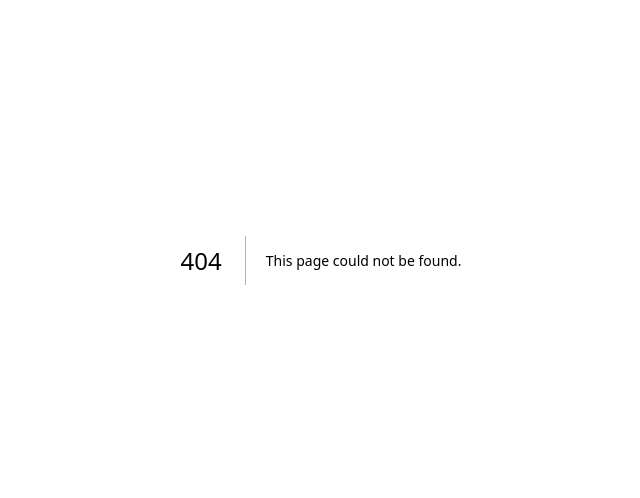
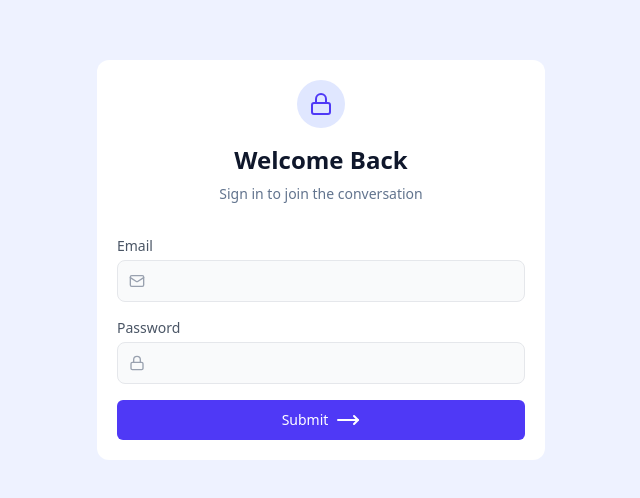
Before and after one commit to rukonbdju/comment-system-frontend, a Next.js app: page /login in a window 1280 px wide. Before the commit this address had no page. Shown: the part 140-638 px from the top of the page, without its empty margins (319-959 px from the left). Built offline with nearby package versions, Linux system fonts and the light colour scheme.

Commit message:
add login page with reusable component

```diff
--- a/package.json
+++ b/package.json
@@ -9,6 +9,7 @@
     "lint": "eslint"
   },
   "dependencies": {
+    "lucide-react": "^0.556.0",
     "next": "16.0.7",
     "react": "19.2.0",
     "react-dom": "19.2.0"
--- /dev/null
+++ b/src/app/login/page.tsx
@@ -0,0 +1,42 @@
+
+import { Button } from "@/components/shared-components/button"
+import { InputField } from "@/components/shared-components/input"
+import { Lock, Mail, MoveRight } from "lucide-react"
+
+export const metadata = {
+    title: 'Login'
+}
+const LoginPage = () => {
+    return (
+        <div className="bg-indigo-50 min-h-screen content-center">
+            <div className="max-w-md bg-white mx-auto p-5 rounded-xl">
+                <div className="text-center mb-8">
+                    <div className="w-12 h-12 bg-indigo-100 rounded-full flex items-center justify-center mx-auto mb-4 text-indigo-600">
+                        <Lock size={24} />
+                    </div>
+                    <h1 className="text-2xl font-bold text-slate-900">Welcome Back</h1>
+                    <p className="text-slate-500 mt-2 text-sm">
+                        Sign in to join the conversation
+                    </p>
+                </div>
+                <form className=" space-y-4">
+                    <InputField
+                        icon={<Mail className="size-4" />}
+                        label="Email"
+                        name="email"
+                        type="email"
+                    />
+                    <InputField
+                        icon={<Lock className="size-4" />}
+                        label="Password"
+                        name="password"
+                        type="password"
+                    />
+                    <Button rightIcon={<MoveRight />} block={true} isLoading={false}>Submit</Button>
+                </form>
+            </div>
+        </div>
+    )
+}
+
+export default LoginPage
--- /dev/null
+++ b/src/components/shared-components/avater.tsx
@@ -0,0 +1,13 @@
+type PropsType = {
+    url: string;
+    alt: string;
+    size: string;
+}
+const Avatar = ({ url, alt, size = "md" }: PropsType) => {
+    const sizeClass = size === "sm" ? "w-8 h-8" : "w-10 h-10";
+    return (
+        <img src={url} alt={alt} className={`${sizeClass} rounded-full border-2 border-slate-200 dark:border-slate-700 object-cover`} />
+    );
+};
+
+export default Avatar;
--- /dev/null
+++ b/src/components/shared-components/button.tsx
@@ -0,0 +1,56 @@
+import { ButtonHTMLAttributes, ReactNode } from "react";
+
+interface ButtonProps extends ButtonHTMLAttributes<HTMLButtonElement> {
+    isLoading?: boolean;
+    block?: boolean; // full width
+    leftIcon?: ReactNode;
+    rightIcon?: ReactNode;
+}
+
+export const Button = ({
+    children,
+    isLoading = false,
+    block = false,
+    leftIcon,
+    rightIcon,
+    disabled,
+    className = "",
+    ...props
+}: ButtonProps) => {
+    return (
+        <button
+            {...props}
+            disabled={disabled || isLoading}
+            className={`
+        inline-flex items-center justify-center gap-2
+        px-4 py-2 rounded-md font-medium text-sm
+        transition-all duration-200
+        focus:outline-none focus:ring-2 focus:ring-offset-2
+        disabled:opacity-60 disabled:cursor-not-allowed
+        bg-indigo-600 text-white hover:bg-indigo-700
+        ${block ? "w-full" : "w-auto"}
+        ${className}
+      `}
+        >
+            {isLoading ? (
+                <>
+                    <Spinner />
+                    <span>Loading...</span>
+                </>
+            ) : (
+                <>
+                    {leftIcon && <span className="flex items-center">{leftIcon}</span>}
+                    {children}
+                    {rightIcon && <span className="flex items-center">{rightIcon}</span>}
+                </>
+            )}
+        </button>
+    );
+};
+
+
+const Spinner = () => {
+    return (
+        <span className="h-4 w-4 animate-spin rounded-full border-2 border-white border-t-transparent" />
+    );
+};
--- /dev/null
+++ b/src/components/shared-components/input.tsx
@@ -0,0 +1,24 @@
+import React from "react";
+
+// Reusable Input Field Component
+export interface InputFieldProps extends React.InputHTMLAttributes<HTMLInputElement> {
+    icon: React.ReactNode;
+    label: string;
+}
+
+export const InputField: React.FC<InputFieldProps> = ({ icon, label, ...props }) => {
+    return (
+        <div className="flex flex-col w-full">
+            <label className="text-sm font-medium text-gray-600 mb-1">{label}</label>
+            <div className="relative">
+                <div className="absolute inset-y-0 left-0 pl-3 flex items-center pointer-events-none text-gray-400">
+                    {icon}
+                </div>
+                <input
+                    {...props}
+                    className="w-full pl-10 pr-3 py-2 bg-gray-50 border border-gray-200 rounded-lg focus:outline-none focus:ring-2 focus:ring-indigo-500 focus:border-transparent transition disabled:cursor-not-allowed"
+                />
+            </div>
+        </div>
+    );
+};
--- /dev/null
+++ b/src/components/shared-components/time-ago.tsx
@@ -0,0 +1,29 @@
+import { useEffect, useState } from "react";
+
+const TimeAgo = ({ timestamp }: { timestamp: number }) => {
+    const [time, setTime] = useState("");
+
+    useEffect(() => {
+        const update = () => {
+            const seconds = Math.floor((Date.now() - timestamp) / 1000);
+            let interval = seconds / 31536000;
+            if (interval > 1) return setTime(Math.floor(interval) + "y");
+            interval = seconds / 2592000;
+            if (interval > 1) return setTime(Math.floor(interval) + "mo");
+            interval = seconds / 86400;
+            if (interval > 1) return setTime(Math.floor(interval) + "d");
+            interval = seconds / 3600;
+            if (interval > 1) return setTime(Math.floor(interval) + "h");
+            interval = seconds / 60;
+            if (interval > 1) return setTime(Math.floor(interval) + "m");
+            setTime("Just now");
+        };
+        update();
+        const timer = setInterval(update, 60000);
+        return () => clearInterval(timer);
+    }, [timestamp]);
+
+    return <span className="text-xs text-slate-500 dark:text-slate-400">{time}</span>;
+};
+
+export default TimeAgo;
```
Also changed, not shown: 1 other file (tests, documents, lock files or other folders).
